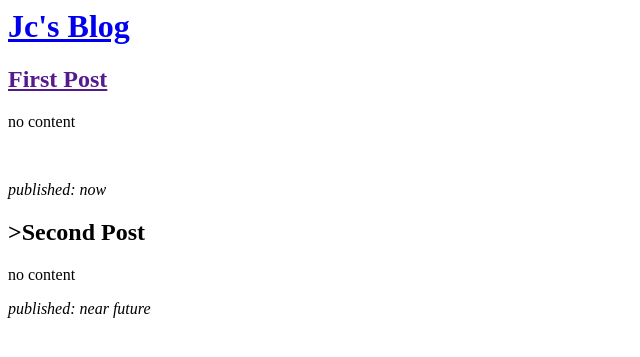
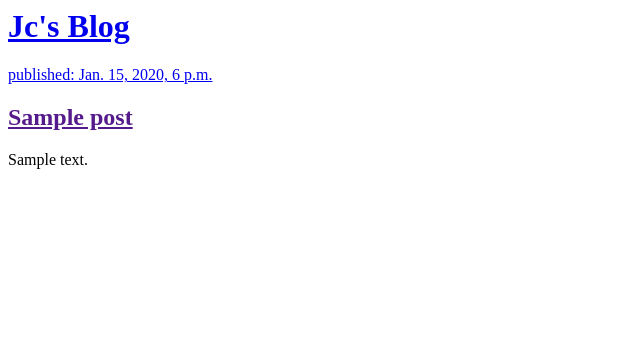
Before and after one commit to jcliew123/my-first-blog, a Django app: page / in a window 1280 px wide. Shown: the top 357 px of the page, without its empty margins (0-640 px from the left). Run offline with Django 3.2, Linux system fonts and the light colour scheme; tables that the repository leaves empty hold one stand-in row (values such as "Sample post").

Commit message:
Modified templates to display posts from database.

```diff
--- a/blog/templates/blog/post_list.html
+++ b/blog/templates/blog/post_list.html
@@ -7,17 +7,13 @@
             <h1><a href="/">Jc's Blog</h1>
         </div>
 
-        <div>
-            <h2><a href="">First Post</a></h2>
-            <p>no content</p>
-            <br>
-            <p><em>published: now</em></p>
-        </div>
+        {% for post in posts %}
+            <div>
+                <p>published: {{ post.published_date }}</p>
+                <h2><a href="">{{ post.title }}</a></h2>
+                <p>{{ post.text|linebreaksbr }}</p>
+            </div>
+        {% endfor %}
 
-        <div>
-            <h2>>Second Post</a></h2>
-            <p>no content</p>
-            <p><em>published: near future</em></p>
-        </div>
     </body>
 </html>
--- a/blog/views.py
+++ b/blog/views.py
@@ -1,4 +1,7 @@
 from django.shortcuts import render
+from django.utils import timezone
+from .models import Post
 
 def post_list(request):
-    return render(request, 'blog/post_list.html', {})
+    posts = Post.objects.filter(published_date__lte=timezone.now()).order_by('published_date')
+    return render(request, 'blog/post_list.html', {'posts' : posts})
```
